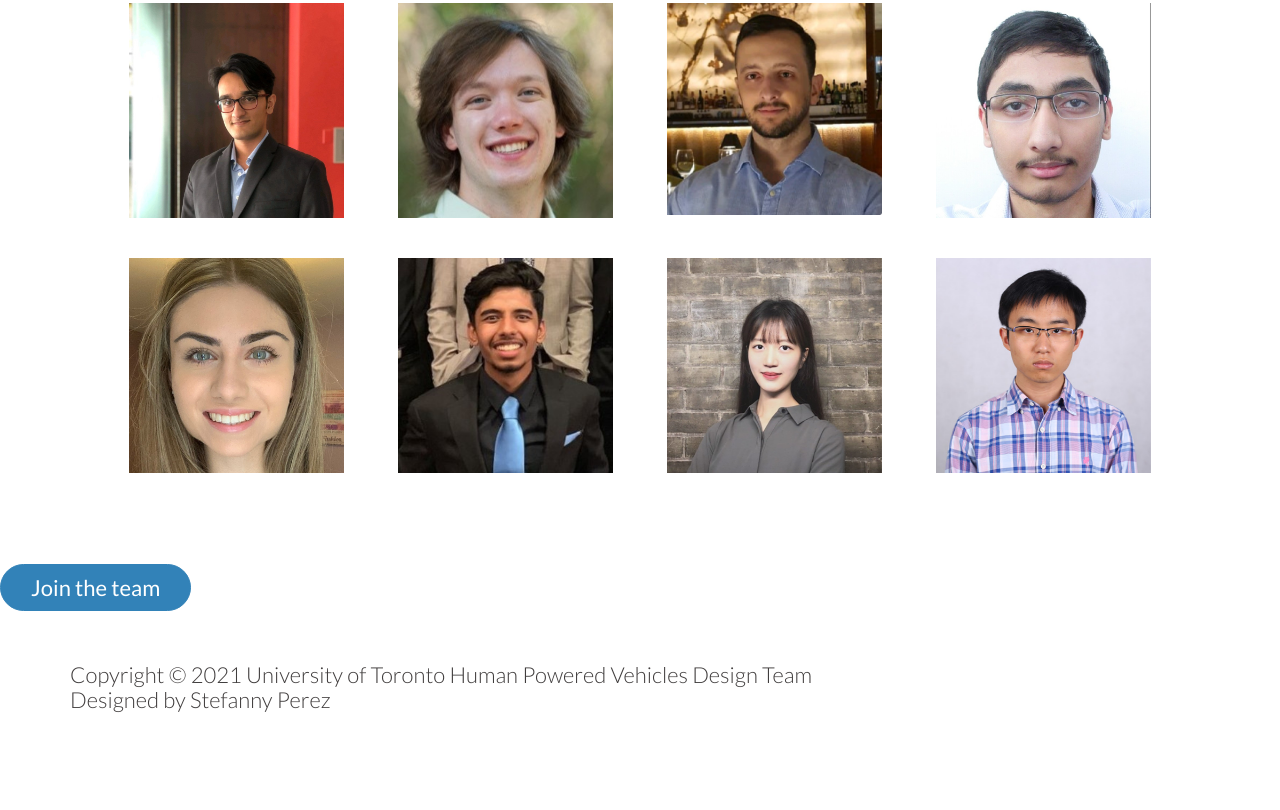
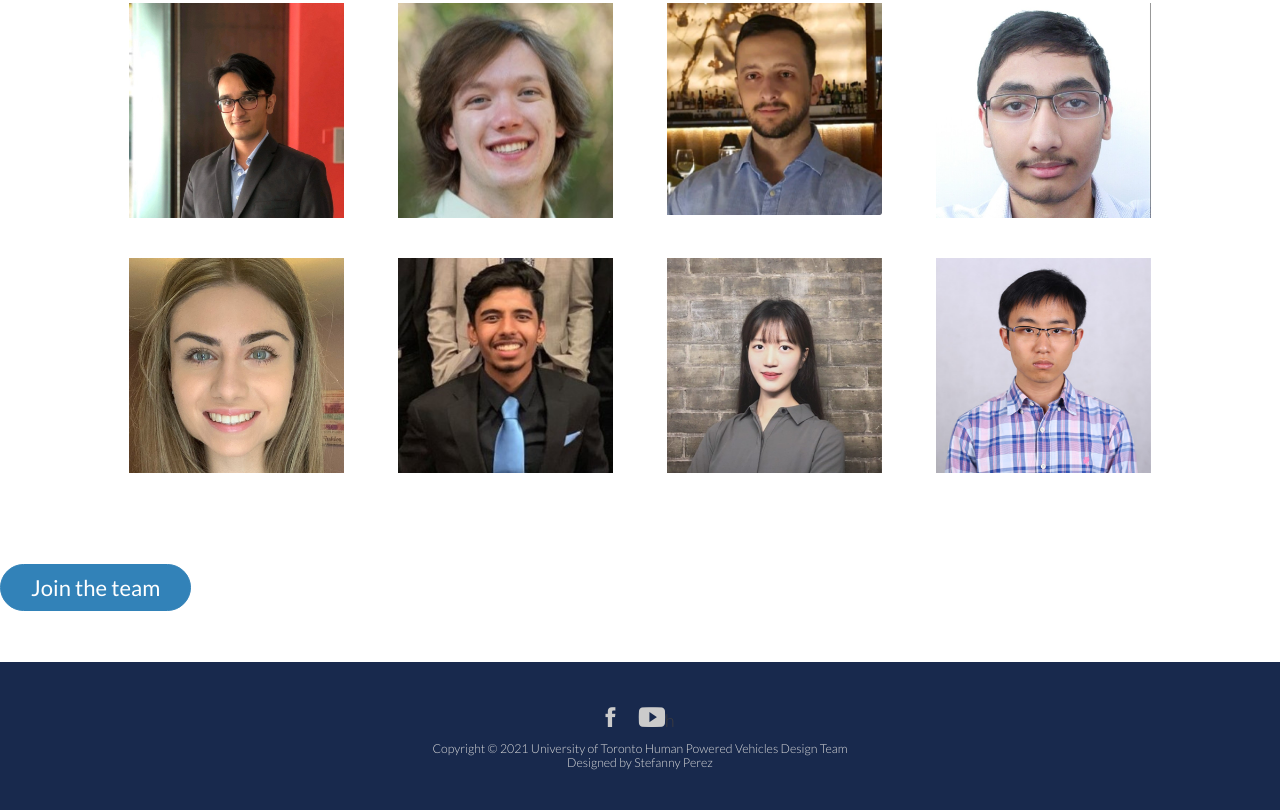
Before and after one commit to hpvdt/website, a plain HTML site: page team.html in a window 1280 px wide. Shown: the part 1092-1902 px from the top of the page. Before the commit the page ends 1805 px from the top, so only its background shows below. Drawn offline with nearby package versions, Linux system fonts and the light colour scheme; files whose address does not match are found by name.

Commit message:
footer team

```diff
--- a/team.html
+++ b/team.html
@@ -161,10 +161,18 @@
             </div>
             <br>
                 <br>
-            <div class="row">
-                <p>Copyright &copy; 2021 University of Toronto Human Powered Vehicles Design Team<br>
-                Designed by Stefanny Perez</p>
-            </div>
+                <footer>
+                    <div class="row">
+                            <ul class="social-links">
+                               <li><a href="https://www.facebook.com/hpvdt.skule/"><i class="ion-social-facebook"></i></a></li>
+                               <li><a href="https://www.youtube.com/user/UofTHPVDT/featured"><i class="ion-social-youtube"></i></a></li>h
+                            </ul>
+                   </div>
+                   <div class="row">
+                       <p>Copyright &copy; 2021 University of Toronto Human Powered Vehicles Design Team<br>
+                       Designed by Stefanny Perez</p>
+                   </div>
+               </footer>
 
 
 
```
